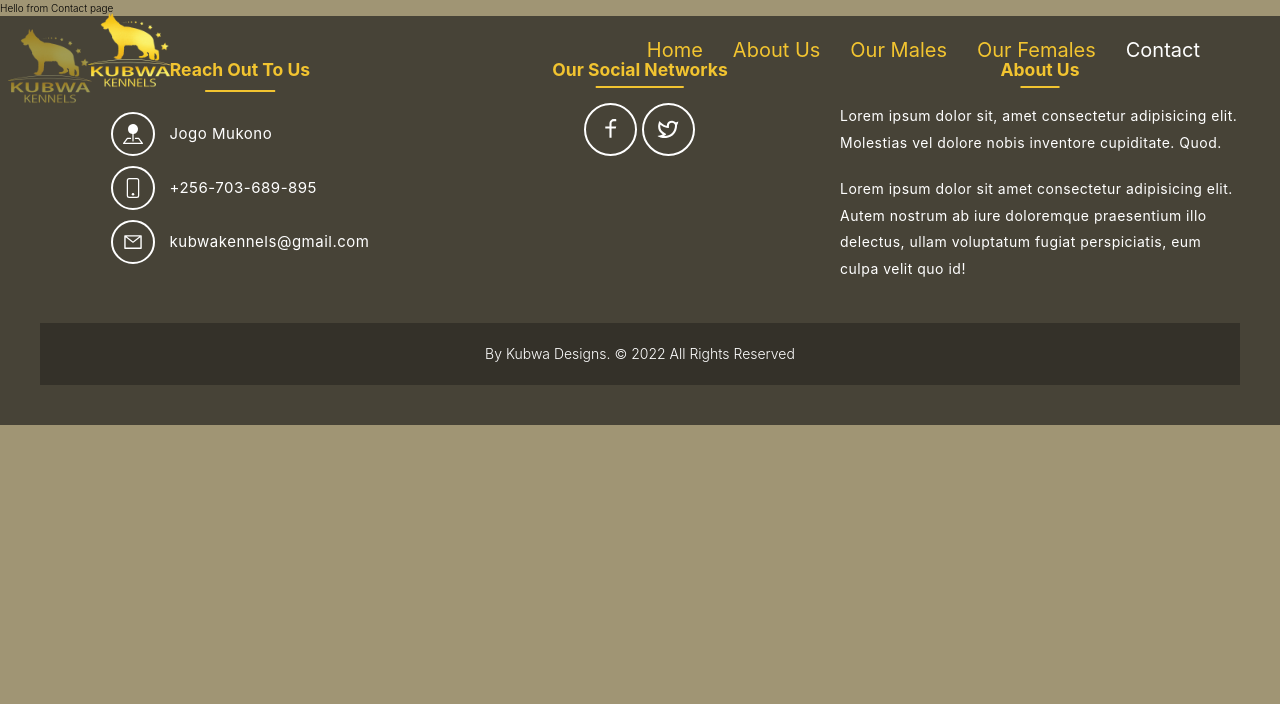
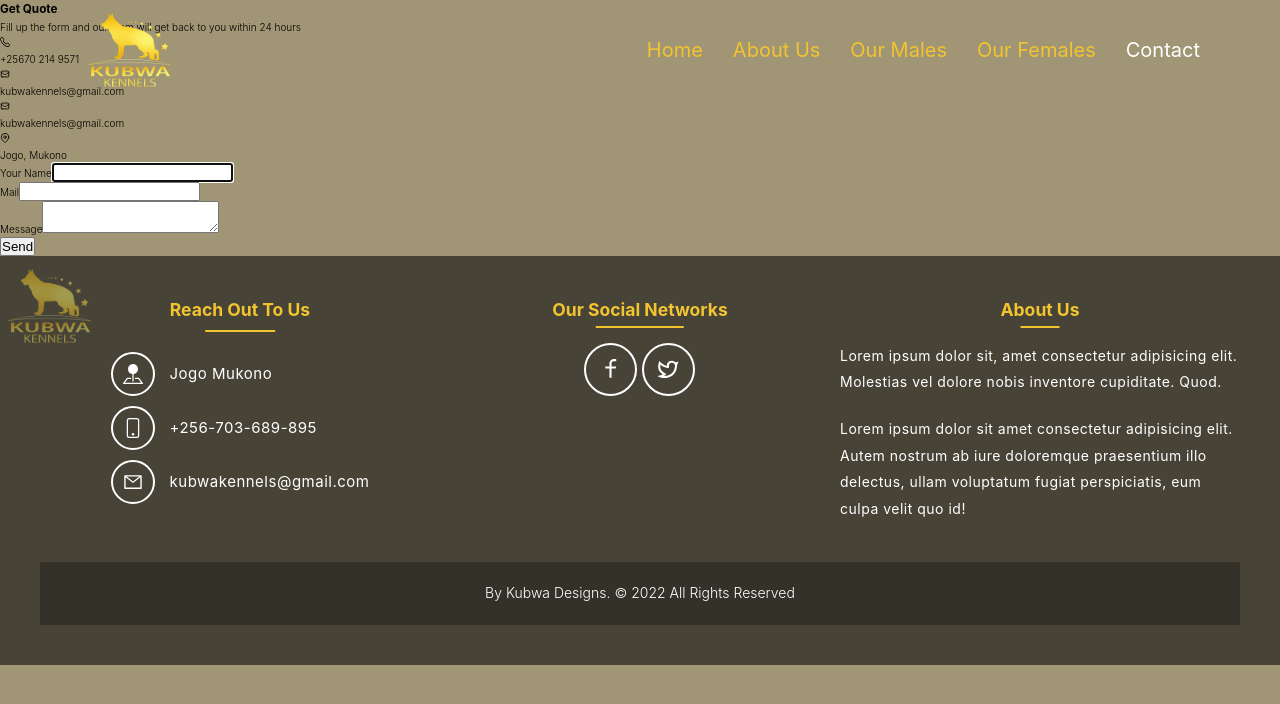
Before and after one commit to Otimthomas/kubwakennels, a React (Create React App) app: page /contact in a window 1280 px wide. Shown: the top 704 px of the page. Built offline with nearby package versions, Linux system fonts and the light colour scheme.

Commit message:
contact page setup complete

```diff
--- a/src/Components/Forms/FormikContainer.js
+++ b/src/Components/Forms/ContactForm.js
@@ -3,19 +3,21 @@ import { Formik, Form } from "formik";
 import * as Yup from "yup";
 import FormikControl from "./FormikControl";
 
-const FormikContainer = () => {
+const ContactForm = () => {
   const initialValues = {
     // Enter the intial values of the form here
+    name: "",
     email: "",
-    description: "",
+    message: "",
   };
 
   // The validation Schema for the form goes below using Yup
   const validationSchema = Yup.object({
     // Enter the validation of each field below
     // for example -> email: Yup.string().required('Required');
-    email: Yup.string().email().required("Required"),
-    description: Yup.string().required("Required"),
+    name: Yup.string().required("Name is required"),
+    email: Yup.string().email().required("Email is required"),
+    message: Yup.string().required("Message is required"),
   });
 
   // The onsubmit function has the values of the form
@@ -27,26 +29,29 @@ const FormikContainer = () => {
       validationSchema={validationSchema}
       onSubmit={onSubmit}
     >
-      {(formik) => (
+      {() => (
         <Form>
           {/* An input example */}
           <FormikControl
             control="input"
+            type="text"
+            label="Your Name"
+            name="name"
+            autoFocus
+          />
+          <FormikControl
+            control="input"
             type="email"
-            label="Email"
+            label="Mail"
             name="email"
           />
           {/* A textarea example */}
-          <FormikControl
-            control="textarea"
-            label="description"
-            name="description"
-          />
-          <button type="submit">Submit</button>
+          <FormikControl control="textarea" label="Message" name="message" />
+          <button type="submit">Send</button>
         </Form>
       )}
     </Formik>
   );
 };
 
-export default FormikContainer;
+export default ContactForm;
--- a/src/Components/Forms/FormikControl.js
+++ b/src/Components/Forms/FormikControl.js
@@ -10,10 +10,6 @@ const FormikControl = (props) => {
       return <Input {...rest} />;
     case "textarea":
       return <Textarea {...rest} />;
-    case "select":
-    case "radio":
-    case "checkbox":
-    case "date":
     default:
       return null;
   }
--- a/src/Components/Hero.jsx
+++ b/src/Components/Hero.jsx
@@ -25,6 +25,7 @@ const Wrapper = styled.div`
   background-size: cover;
   background-repeat: no-repeat;
   background-attachment: fixed;
+  background-position-x: -25rem;
   min-width: 100%;
   height: 95vh;
   font-size: 4rem;
@@ -83,6 +84,8 @@ const Wrapper = styled.div`
   }
 
   @media (min-width: 768px) {
+    background-position-x: -2rem;
+
     .heading {
       font-size: 5rem !important;
       letter-spacing: 0.2rem;
@@ -94,6 +97,8 @@ const Wrapper = styled.div`
   }
 
   @media (min-width: 992px) {
+    background-position-x: 0rem;
+
     .heading {
       font-size: 5.5rem !important;
       letter-spacing: 0.3rem;
--- a/src/Components/index.js
+++ b/src/Components/index.js
@@ -7,7 +7,7 @@ import FeaturedCard from "./FeaturedCard";
 import Foundation from "./Foundation";
 import Hero from "./Hero";
 import Welcome from "./Welcome";
-import FormikContainer from "./Forms/FormikContainer";
+import FormikContainer from "./Forms/ContactForm";
 import ImageCarousel from "./ImageCarousel";
 
 export {
--- a/src/Pages/ContactPage.jsx
+++ b/src/Pages/ContactPage.jsx
@@ -1,11 +1,44 @@
-import React from 'react'
+import React from "react";
+import ContactForm from "../Components/Forms/ContactForm";
+import { BsTelephone } from "react-icons/bs";
+import { HiOutlineMail } from "react-icons/hi";
+import { FiMapPin } from "react-icons/fi";
 
 const ContactPage = () => {
-    return (
-        <div>
-            Hello from Contact page
+  return (
+    <div>
+      <div className="contact__left">
+        {/* Heading and sub-heading */}
+        <h3>Get Quote</h3>
+        <p>
+          Fill up the form and our team will get back to you within 24 hours
+        </p>
+
+        {/* icons and address */}
+        <div className="contact__info">
+          <div>
+            <BsTelephone />
+            <p>+25670 214 9571</p>
+          </div>
+          <div>
+            <HiOutlineMail />
+            <p>kubwakennels@gmail.com</p>
+          </div>
+          <div>
+            <HiOutlineMail />
+            <p>kubwakennels@gmail.com</p>
+          </div>
+          <div>
+            <FiMapPin />
+            <p>Jogo, Mukono</p>
+          </div>
         </div>
-    )
-}
+      </div>
+      <div className="contact__right">
+        <ContactForm />
+      </div>
+    </div>
+  );
+};
 
-export default ContactPage
+export default ContactPage;
```
